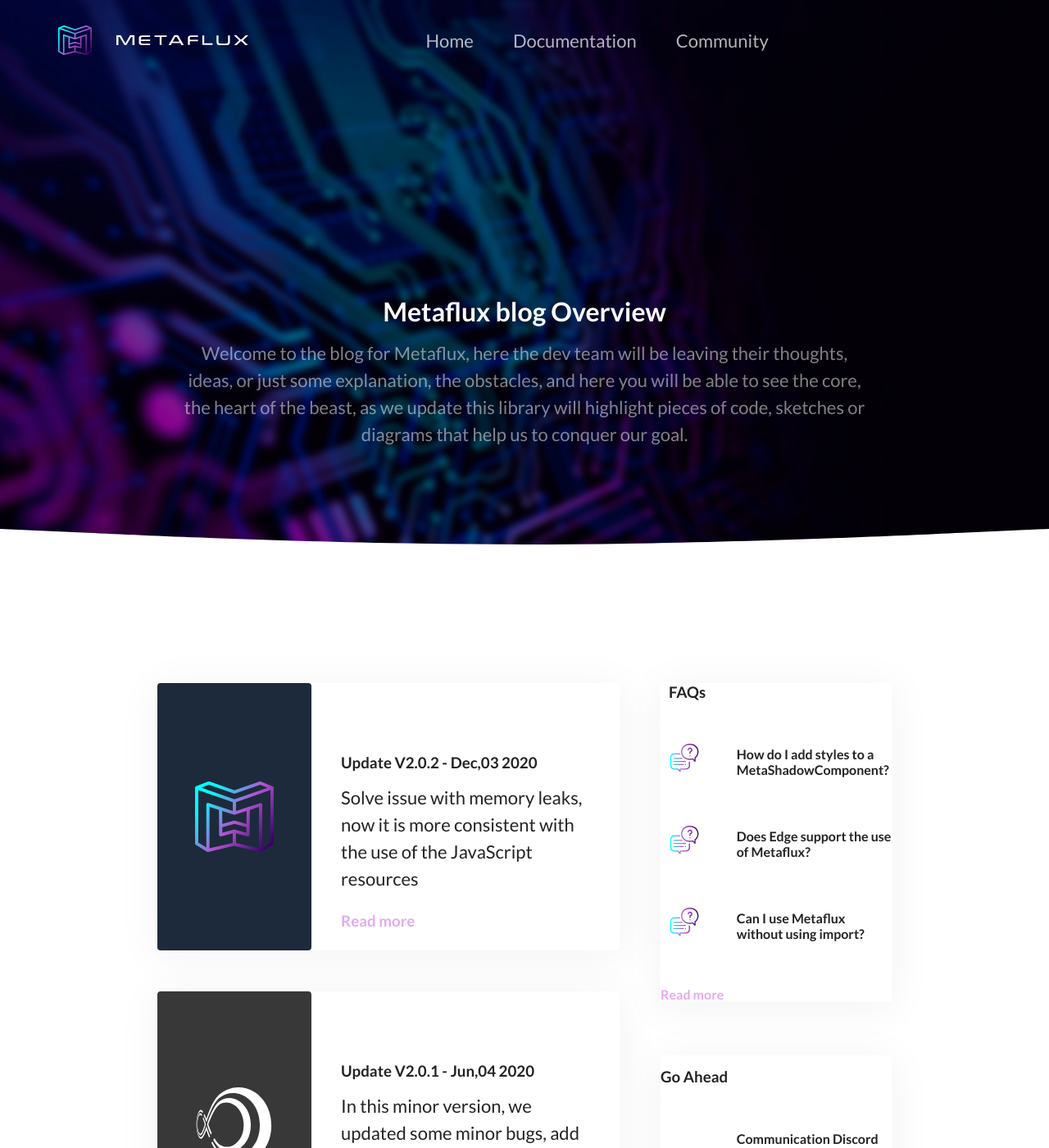
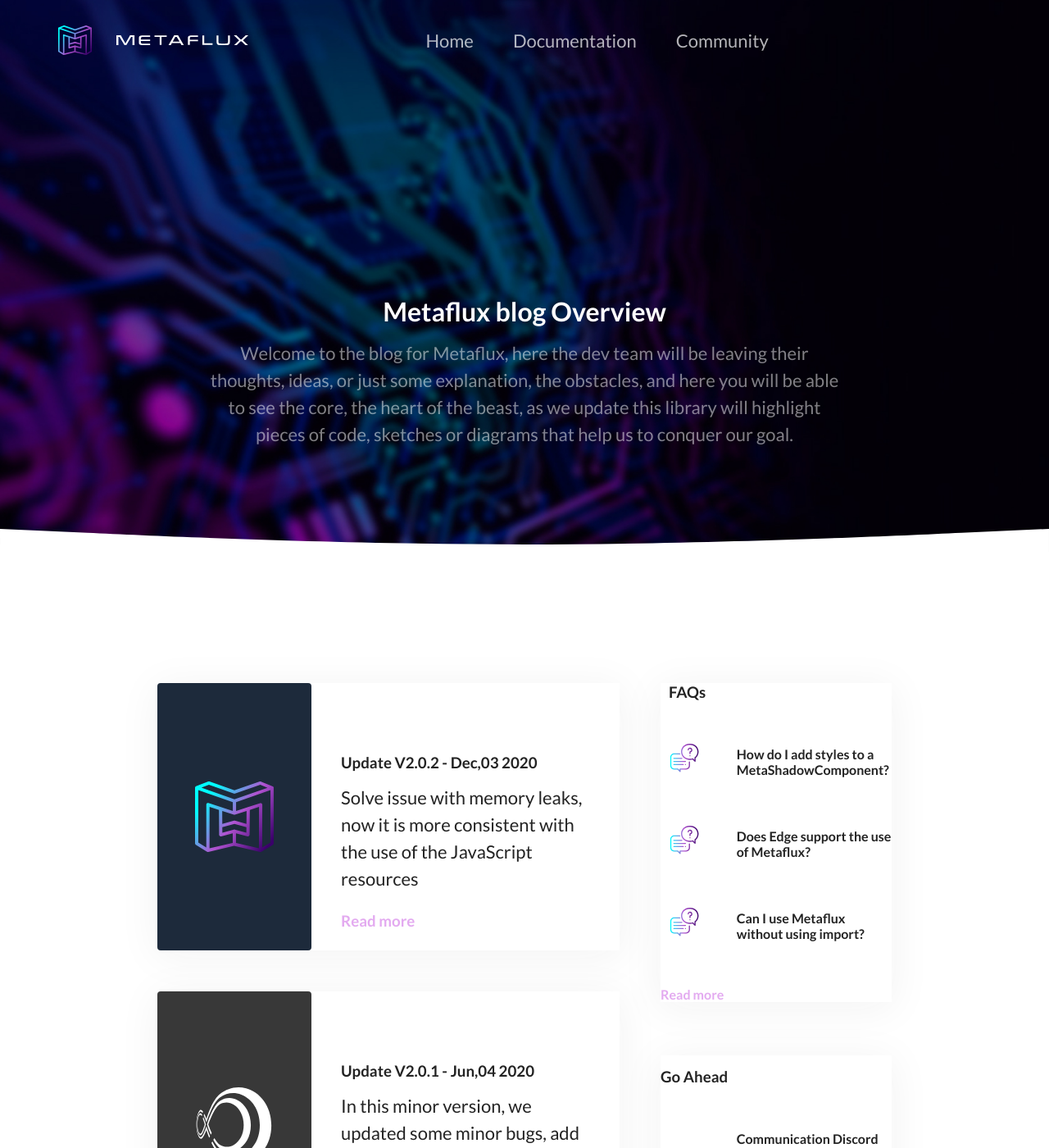
Before and after one commit to rebelstackio/metaflux, a Jekyll site: the page built from docs/blog.md, in a window 1280 px wide and 1400 px high. Shown: the whole window at 82% size. Built offline with Jekyll 4.4.1, drawn with Linux system fonts in a browser that asks for light colours; a script that is not in the unit is left out.

Commit message:
add max width in blog banner text

```diff
--- a/docs/_sass/docstrap/docs.scss
+++ b/docs/_sass/docstrap/docs.scss
@@ -167,6 +167,8 @@
 	}
 	> p {
 		padding: 0 10em;
+		margin: auto !important;
+		max-width: 60%;
 	}
 }
 
```
